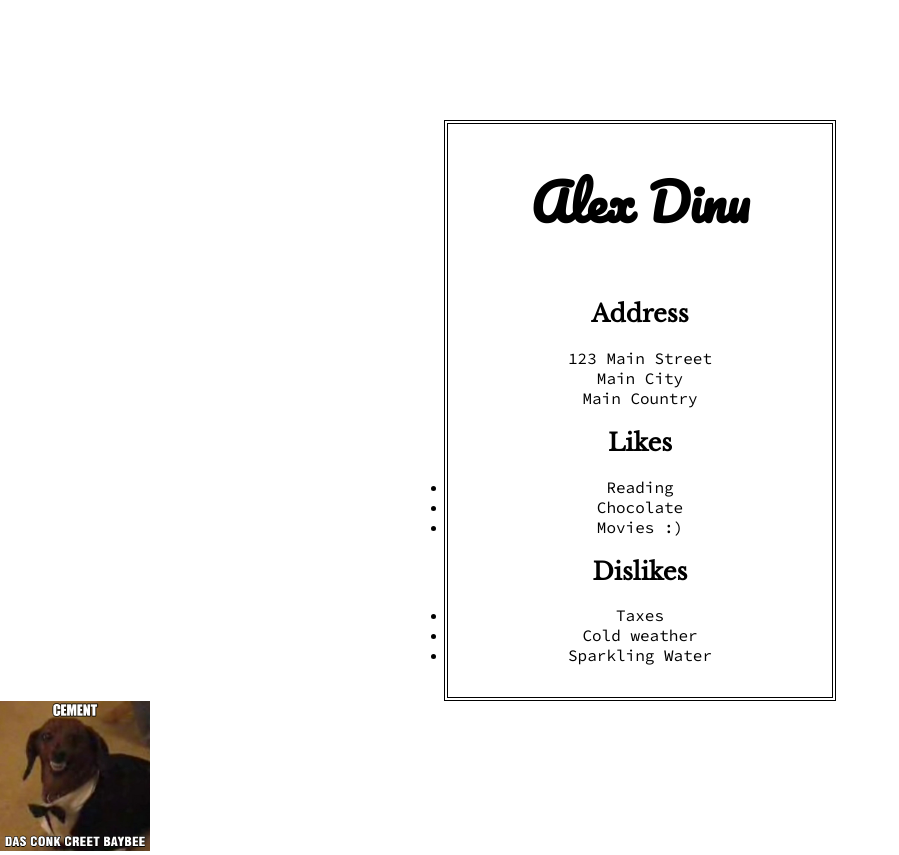
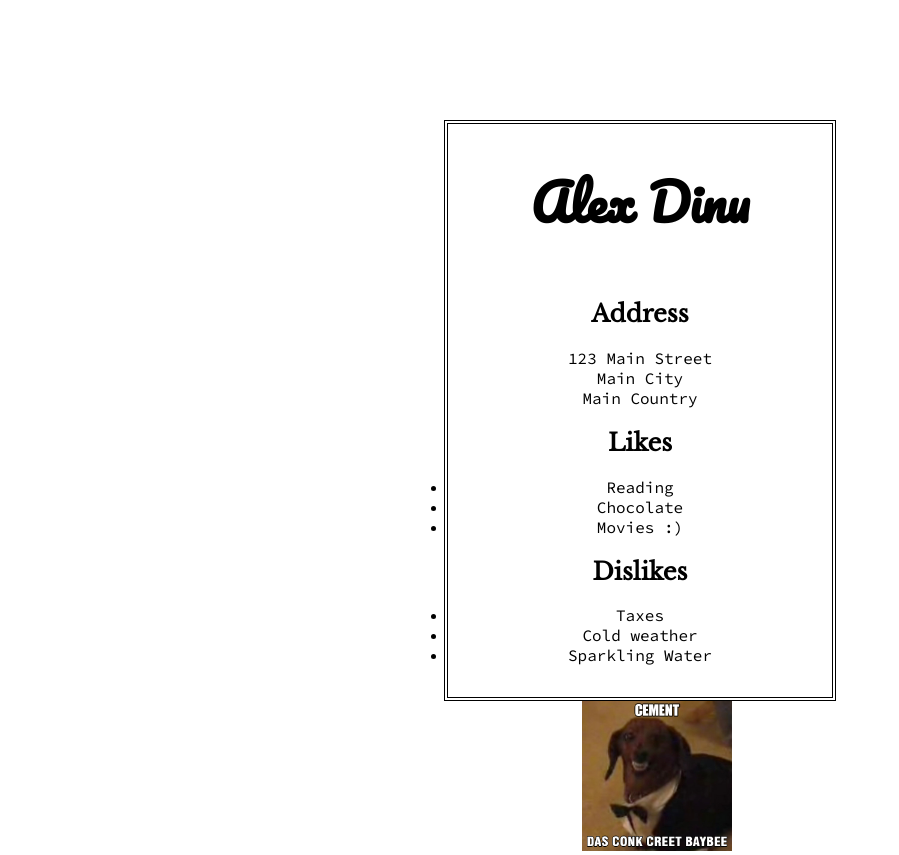
Before and after one commit to dnmihnea/Week11-QA, a React (Create React App) app in the folder react-app/: page / in a window 1280 px wide. Shown: the whole page, without its empty margins (0-899 px from the left). Built offline with nearby package versions, Linux system fonts and the light colour scheme.

Commit message:
centered image

```diff
--- a/react-app/src/App.css
+++ b/react-app/src/App.css
@@ -37,3 +37,7 @@ li {
 #dislikes {
   margin-bottom: 4vh;
 }
+
+#conk {
+  margin-left: 45.5vw;
+}
--- a/react-app/src/Footer.jsx
+++ b/react-app/src/Footer.jsx
@@ -1,3 +1,4 @@
+import './App.css';
 const Footer = () => {
     return (
         <footer>
@@ -8,7 +9,7 @@ const Footer = () => {
                     target="_blank"
                     rel="noopener noreferrer"
                 >
-                    <img alt="logo" src={require("./conk.jpeg")} width="150px" height="150px"></img>
+                    <img id ="conk" alt="logo" src={require("./conk.jpeg")} width="150px" height="150px"></img>
                 </a>
             </nav>
         </footer>
```
